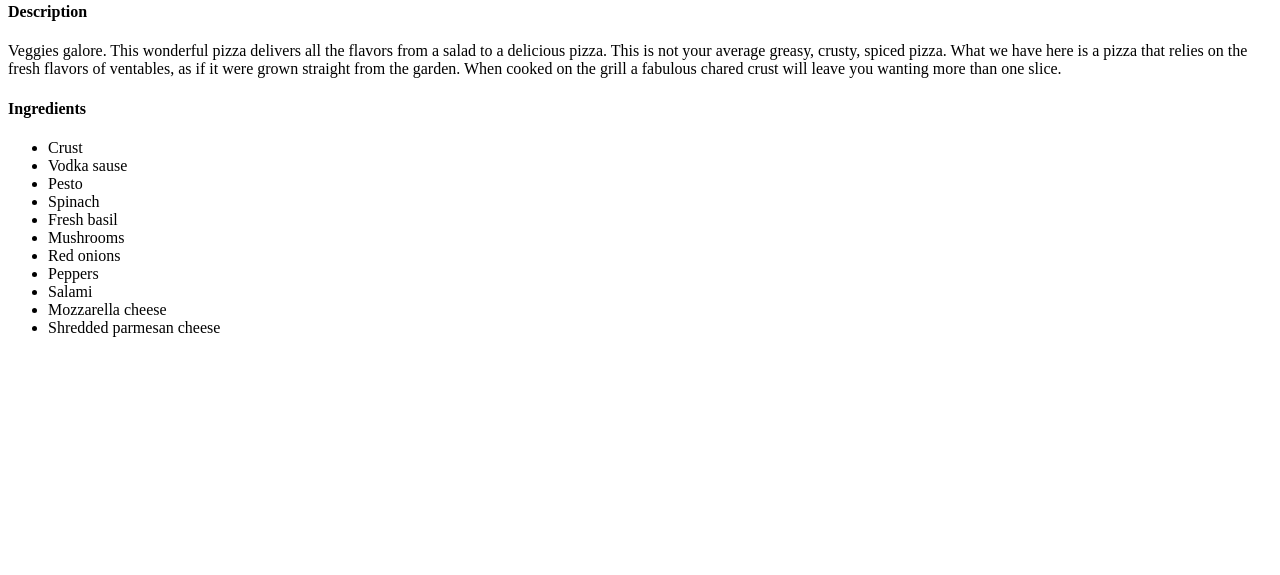
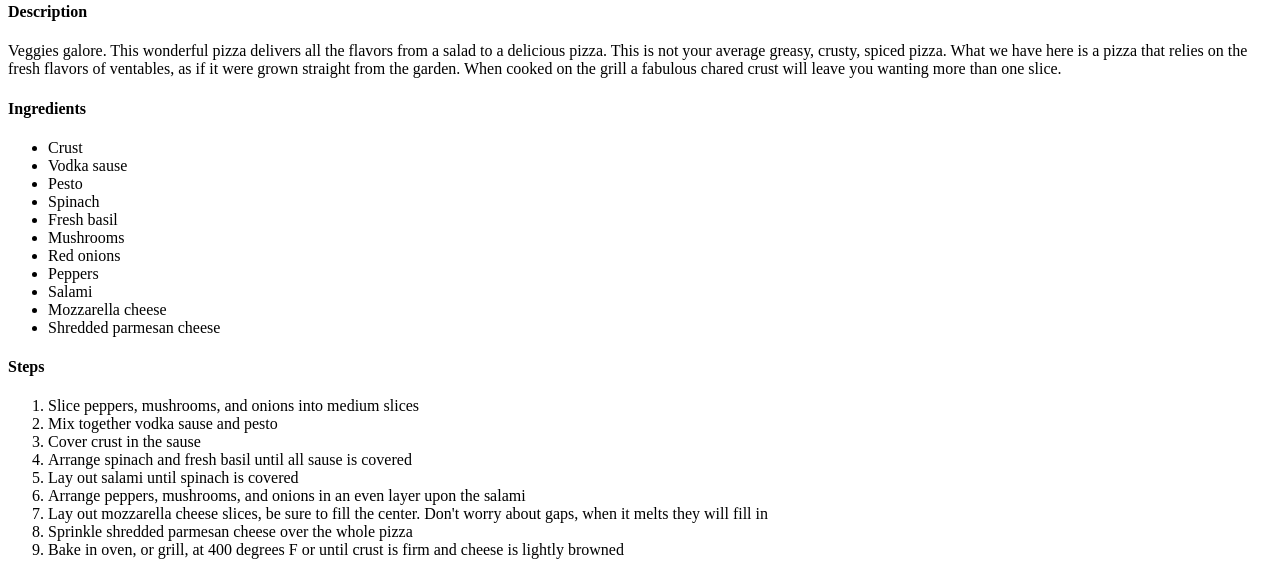
Before and after one commit to greezmky/odin-recipes, a plain HTML site: page recipes/earthyPizza.html in a window 1280 px wide. Shown: the part 502-1077 px from the top of the page. Before the commit the page ends 855 px from the top, so only its background shows below. Drawn offline with Linux system fonts and the light colour scheme.

Commit message:
Made a couple lists, one unordered and one ordered

```diff
--- a/recipes/earthyPizza.html
+++ b/recipes/earthyPizza.html
@@ -28,4 +28,17 @@
         <li>Mozzarella cheese</li>
         <li>Shredded parmesan cheese</li>
     </ul>
+
+    <h4>Steps</h4>
+    <ol>
+        <li>Slice peppers, mushrooms, and onions into medium slices</li>
+        <li>Mix together vodka sause and pesto</li>
+        <li>Cover crust in the sause</li>
+        <li>Arrange spinach and fresh basil until all sause is covered</li>
+        <li>Lay out salami until spinach is covered</li>
+        <li>Arrange peppers, mushrooms, and onions in an even layer upon the salami</li>
+        <li>Lay out mozzarella cheese slices, be sure to fill the center. Don't worry about gaps, when it melts they will fill in</li>
+        <li>Sprinkle shredded parmesan cheese over the whole pizza</li>
+        <li>Bake in oven, or grill, at 400 degrees F or until crust is firm and cheese is lightly browned</li>
+    </ol>
  </Body>
```
